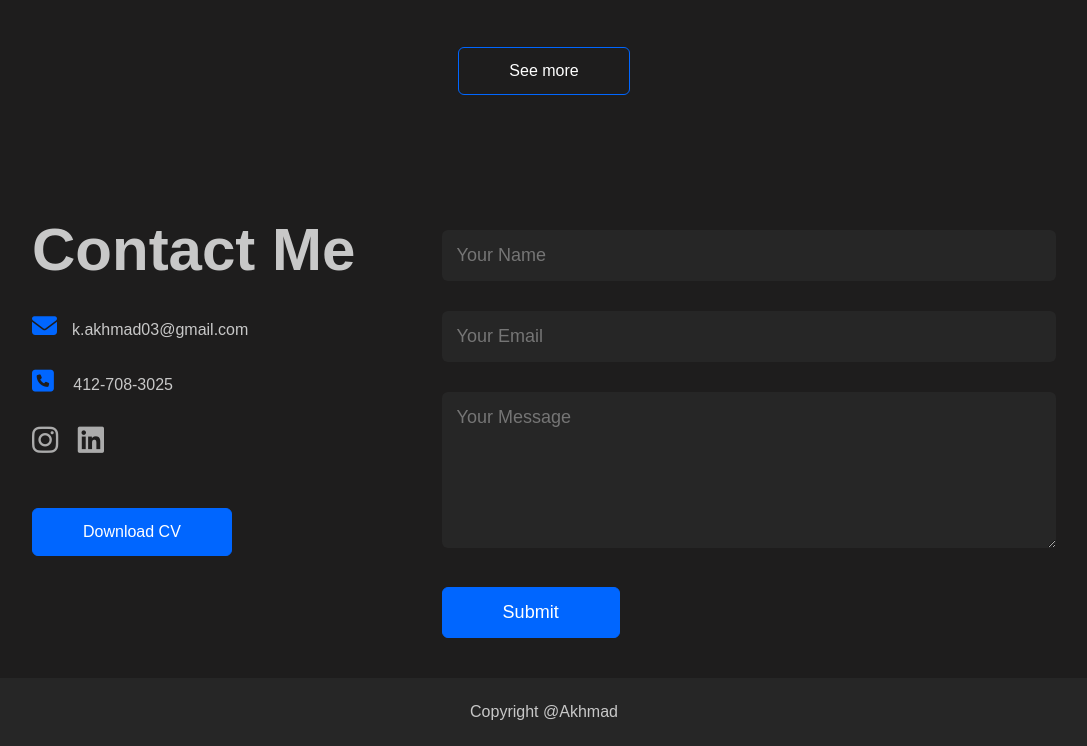
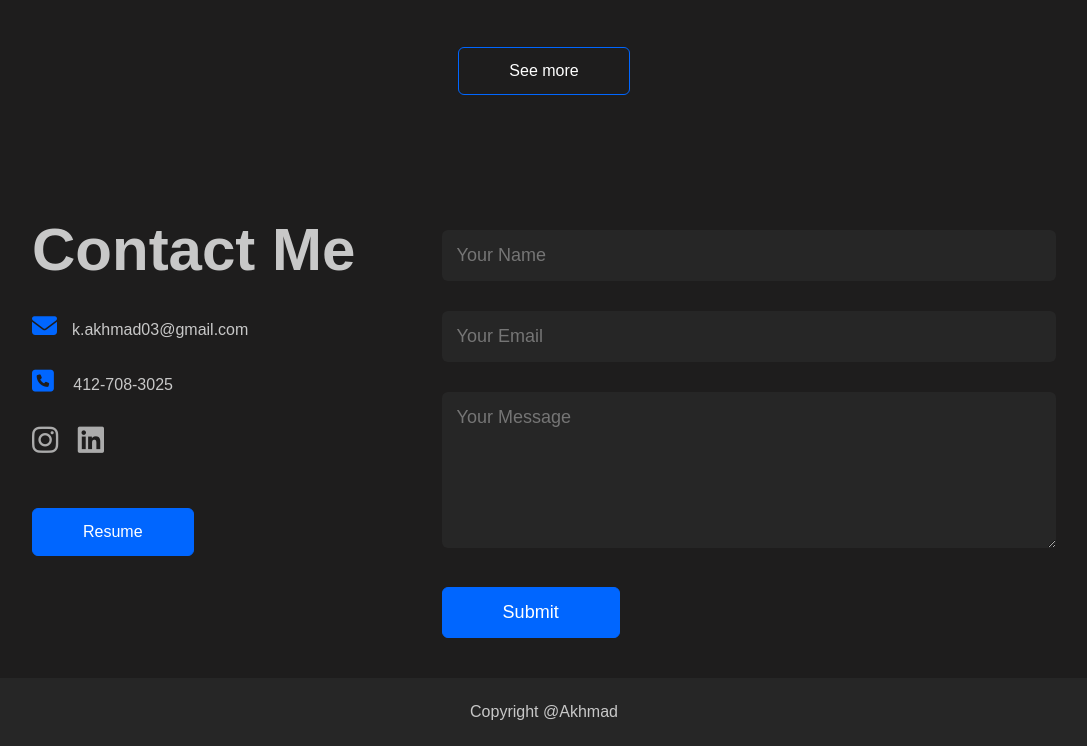
Before and after one commit to Akhmadk03/Portfolio, a plain HTML site: page Portfolio/index.html in a window 1280 px wide. Shown: the part 2040-2786 px from the top of the page, without its empty margins (96-1183 px from the left). Drawn offline with Linux system fonts and the light colour scheme.

Commit message:
Updated resume

```diff
--- a/Portfolio/index.html
+++ b/Portfolio/index.html
@@ -149,7 +149,7 @@
                     <a href="https://www.instagram.com/k.akhmad03/"><i class="fa-brands fa-instagram"></i></a>
                     <a href="https://www.linkedin.com/in/akhmad-kakhramonov-7957a221b/"><i class="fa-brands fa-linkedin"></i></a>
                 </div>
-                <a href="Images/Resume.pdf" download class="btn btn2">Download CV</a>
+                <a href="Images/Resume.pdf" target="_blank" class="btn btn2">Resume</a>
             </div>
             <div class="contact-right">
                 <form name="submit-to-google-sheet">
```
